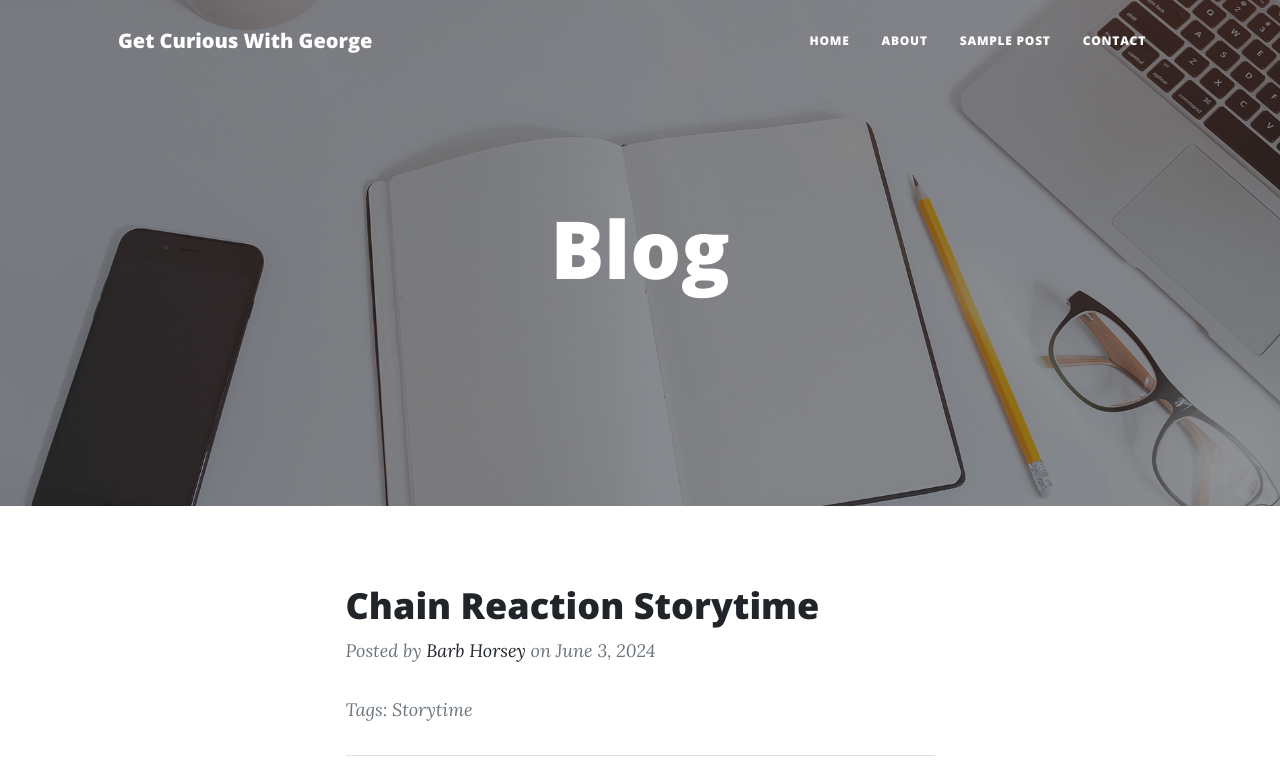
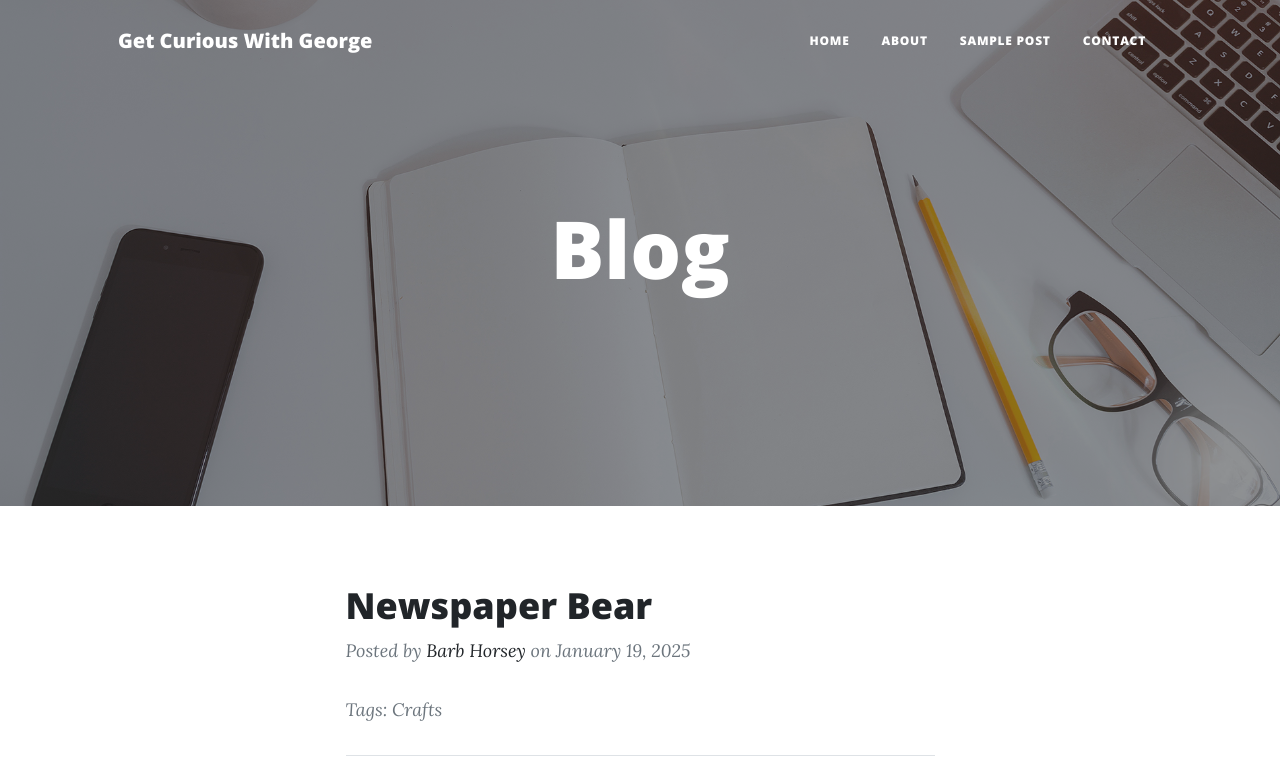
Before and after one commit to GeorgeHorsey/Get-Curious-With-George-Website, a plain HTML site: page index.html in a window 1280 px wide. Shown: the top 783 px of the page. Drawn offline with nearby package versions, Linux system fonts and the light colour scheme.

Commit message:
Newspaper bear posted

```diff
--- a/index.html
+++ b/index.html
@@ -51,6 +51,21 @@
         <div class="container px-4 px-lg-5">
             <div class="row gx-4 gx-lg-5 justify-content-center">
                 <div class="col-md-10 col-lg-8 col-xl-7">
+                    <!-- Post preview-->
+                    <div class="post-preview">
+                        <a href="newspaper-bear-2025-01-19.html">
+                            <h2 class="post-title">Newspaper Bear</h2>
+                            <!--<h3 class="post-subtitle">Problems look mighty small from 150 miles up</h3>-->
+                        </a>
+                        <p class="post-meta">
+                            Posted by
+                            <a href="#!">Barb Horsey</a>
+                            on January 19, 2025
+                        </p>
+                        <p class="post-meta">Tags: Crafts</p>
+                    </div>
+                    <!-- Divider-->
+                    <hr class="my-4" />
                     <!-- Post preview-->
                     <div class="post-preview">
                         <a href="chain-reaction-storytime-2024-06-03.html">
```
